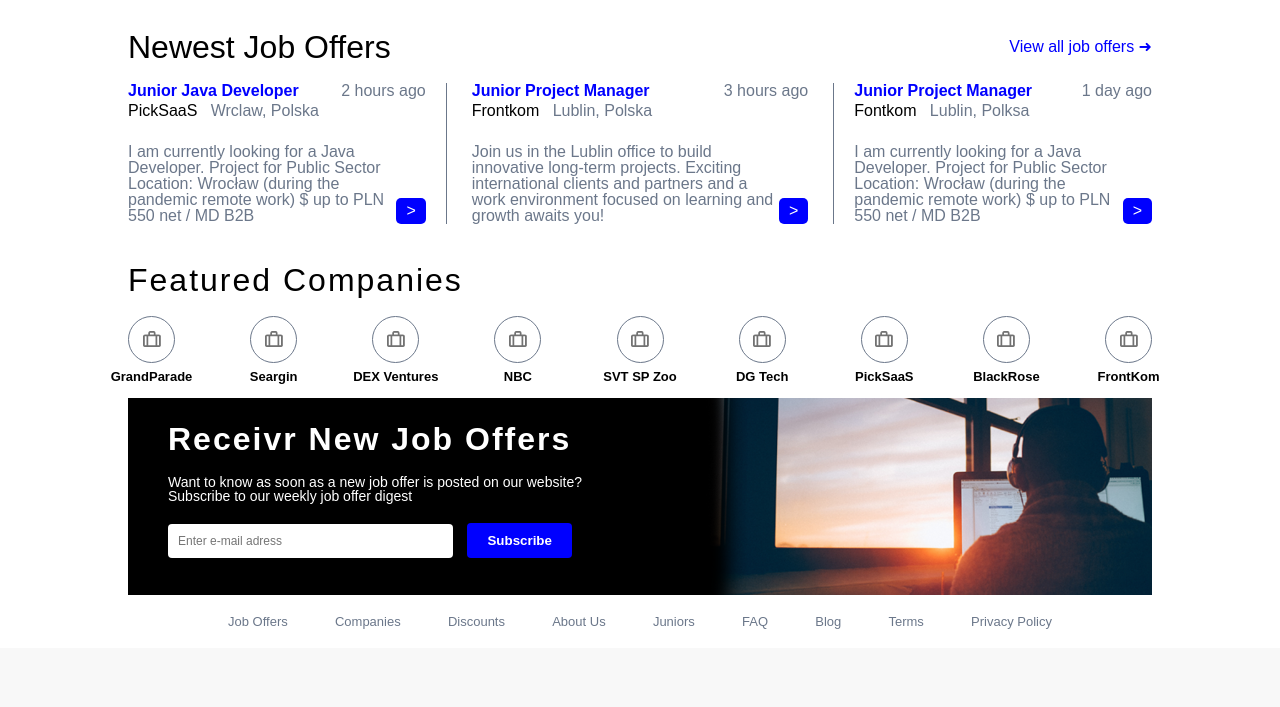
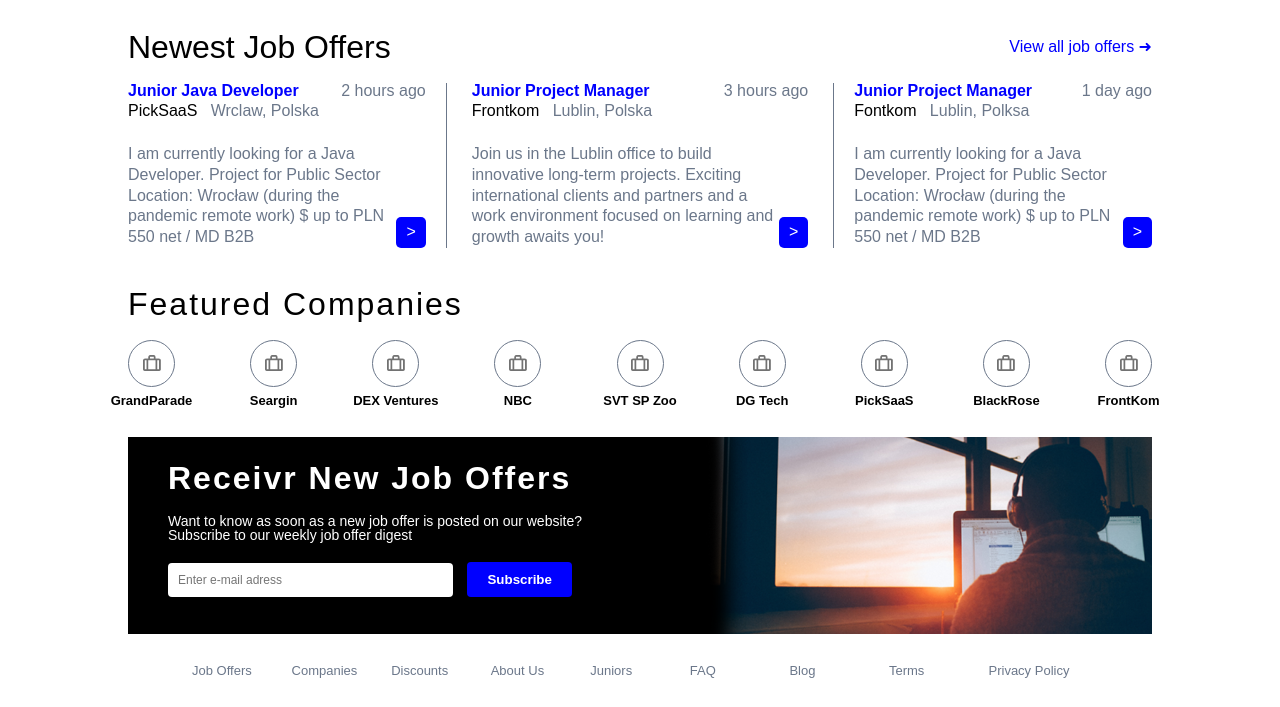
Before and after one commit to Douaa19/Cours, a PHP site: page / in a window 1280 px wide. Shown: the part 639-1346 px from the top of the page. Before the commit the page ends 1268 px from the top, so only its background shows below. Run offline with PHP 8.4, Linux system fonts and the light colour scheme.

Commit message:
Page D'accueil Responsive

```diff
--- a/JJO Project/Assets/index.html
+++ b/JJO Project/Assets/index.html
@@ -44,7 +44,7 @@
                 <h2>Newest Job Offers</h2>
                 <p>View all job offers ➜</p>
             </div> <!-- End header-section -->
-            <main>
+            <div class="body-main">
                 <div class="box1">
                     <div class="main">
                         <div class="header-main">
@@ -114,7 +114,7 @@
                         </div>
                     </div> <!-- End taxt-main -->
                 </div> <!-- End box3 -->
-            </main> <!-- End Main -->
+            </div> <!-- End body-main -->
         </div>
         <div class="body-section">
             <div class="container">
@@ -170,8 +170,8 @@
                         <div class="text-image">
                             <h2>Receivr new job offers</h2>
                             <p>Want to know as soon as a new job offer is posted on our website? Subscribe to our weekly job offer digest</p>
-                            <label for="adress email"></label>
-                            <input type="adress email" placeholder="Enter e-mail adress">
+                            <label for="email"></label>
+                            <input type="email" id="email" placeholder="Enter e-mail adress">
                             <button>Subscribe</button>
                         </div>
                     </div> <!-- End main-image -->
@@ -179,9 +179,9 @@
             </div> <!-- End bottom-section -->
         </div><!-- End container -->
     </section> <!-- End section -->
-    <div class="footer">
-        <div class="container">
-            <ul>
+    <div class="container"></div>
+        <div class="footer">
+        <ul>
                 <li> <a href="#">Job Offers</a></li>
                 <li> <a href="#">Companies</a></li>
                 <li><a href="#">Discounts</a></li>
--- a/JJO Project/Assets/style.css
+++ b/JJO Project/Assets/style.css
@@ -146,6 +146,7 @@ section .box1 .text-main{
 
 section .box1 .text-main p{
     color: #6B778A;
+    line-height: 1.3;
 }
 
 section .box1 .text-main .flech-main p{
@@ -154,7 +155,7 @@ section .box1 .text-main .flech-main p{
     padding: 5px 10px;
     border-radius: 5px;
 }
-section main{
+section .body-main{
     display: flex;
     justify-content: space-between;
     margin-bottom: 40px;
@@ -207,6 +208,7 @@ section .box2 .text-main{
 
 section .box2 .text-main p{
     color: #6B778A;
+    line-height: 1.3;
 }
 
 section .box2 .text-main .flech-main p{
@@ -261,6 +263,7 @@ section .box3 .text-main{
 
 section .box3 .text-main p{
     color: #6B778A;
+    line-height: 1.3;
 }
 
 section .box3 .text-main .flech-main p{
@@ -323,7 +326,7 @@ section .body-section .icons .icon p {
 }
 
 section .bottom-section .bottom{
-    margin-top: 35px;
+    margin-top: 50px;
 }
 
 
@@ -378,9 +381,15 @@ section .bottom-section .bottom .main-image button{
 .footer ul{
     display: flex;
     justify-content: space-between;
-    margin: 20px 100px;
     font-family: Arial, Helvetica, sans-serif;
     font-size: 13px;
+    padding: 30px 50px;
+    width: 70%;
+    margin: auto;
+}
+
+.footer ul li{
+    width: 60%;
 }
 
 .footer ul li a{
```
Also changed, not shown: other parts of JJO Project/Assets/style.css (+40 -3 lines).
